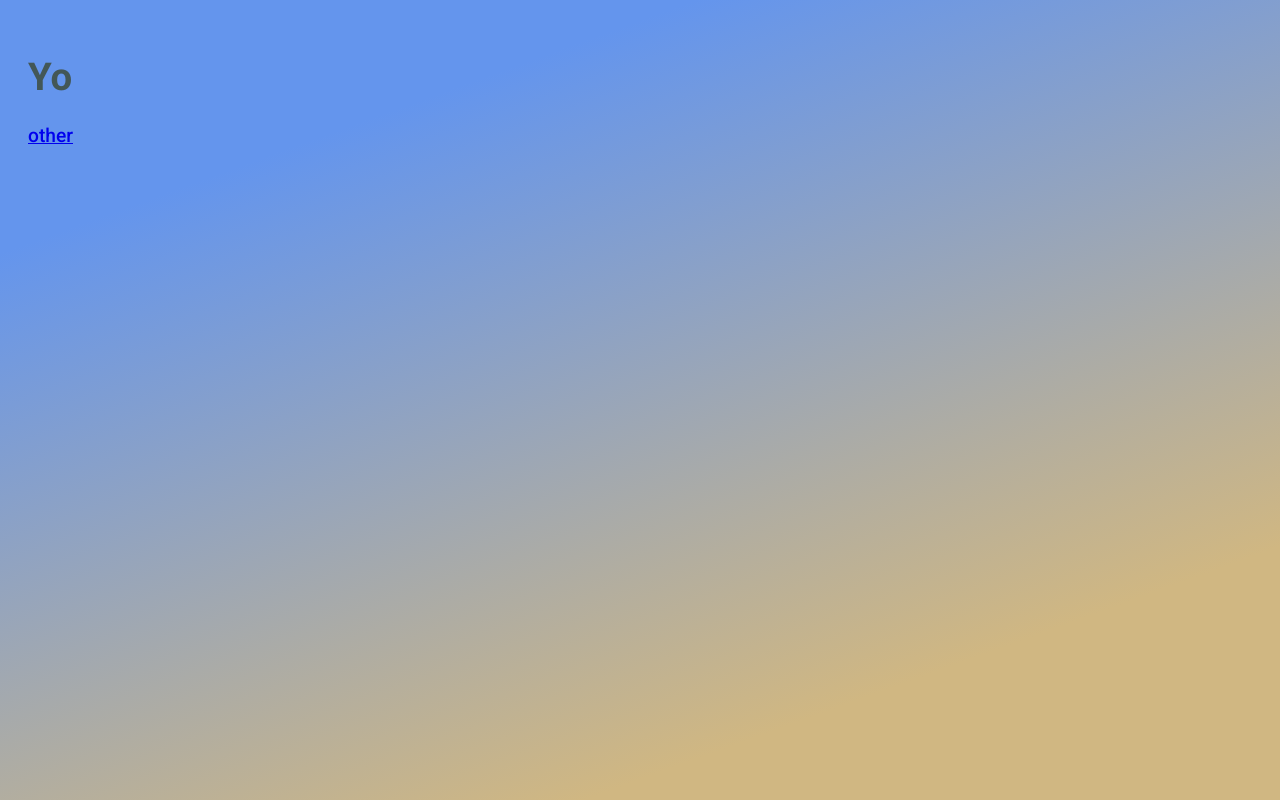
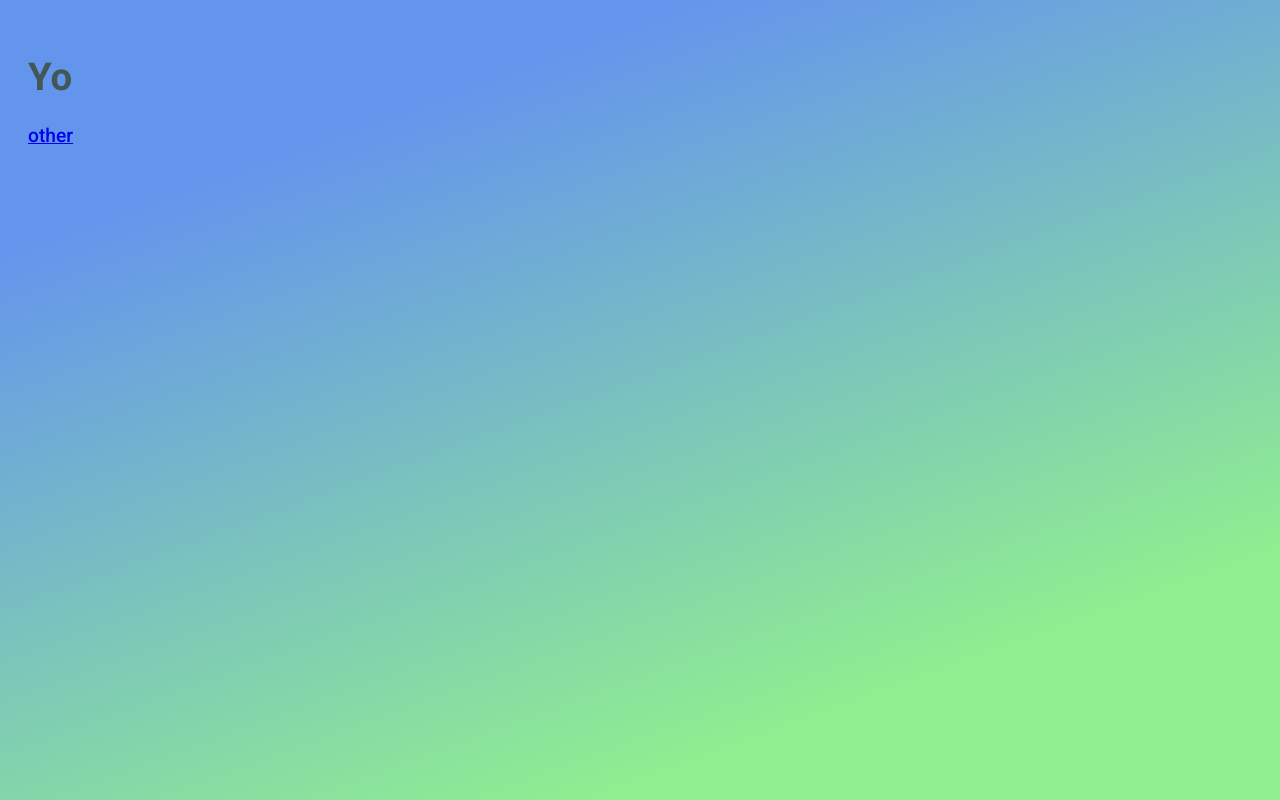
Before and after one commit to johneriksson/johneriksson.github.io, a plain HTML site: page index.html in a window 1280 px wide. Drawn offline with Linux system fonts and the light colour scheme.

Commit message:
Update index.html

```diff
--- a/index.html
+++ b/index.html
@@ -15,7 +15,7 @@
             body {
                 padding: 20px;
                 color: #435757;
-                background: linear-gradient(-20deg, #d0b782 20%, cornflowerblue 80%);
+                background: linear-gradient(-20deg, lightgreen 20%, cornflowerblue 80%);
                 font: 500 1.2em 'Roboto', sans-serif;
             }
         </style>
```
